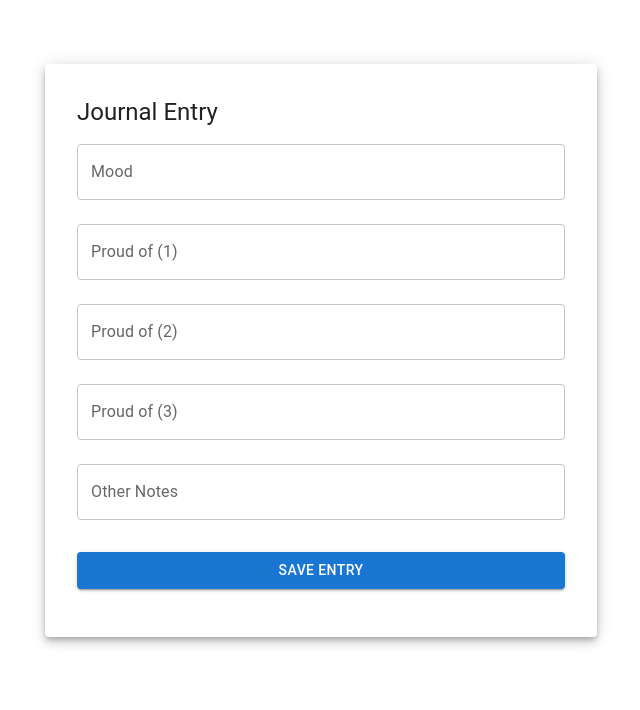
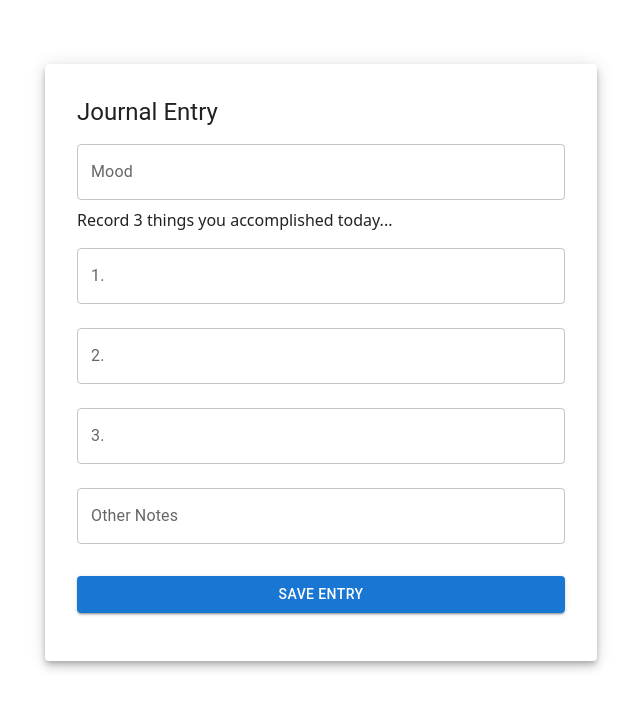
Before and after one commit to AoyingZhang/GlowGrowth, a React (Vite) app in the folder mern/client/: page /journal/1 in a window 1280 px wide. Shown: the top 710 px of the page, without its empty margins (319-959 px from the left). Built offline with nearby package versions, Linux system fonts and the light colour scheme; no server answers.

Commit message:
made minor changes

```diff
--- a/mern/client/src/components/Journal.jsx
+++ b/mern/client/src/components/Journal.jsx
@@ -84,11 +84,12 @@ function Journal() {
             value={entry.mood}
             onChange={handleChange}
           />
+          Record 3 things you accomplished today...
           <TextField
             margin="normal"
             fullWidth
             name="proud1"
-            label="Proud of (1)"
+            label="1. "
             type="text"
             value={entry.proud1}
             onChange={handleChange}
@@ -97,7 +98,7 @@ function Journal() {
             margin="normal"
             fullWidth
             name="proud2"
-            label="Proud of (2)"
+            label="2. "
             type="text"
             value={entry.proud2}
             onChange={handleChange}
@@ -106,7 +107,7 @@ function Journal() {
             margin="normal"
             fullWidth
             name="proud3"
-            label="Proud of (3)"
+            label="3. "
             type="text"
             value={entry.proud3}
             onChange={handleChange}
--- a/mern/client/src/components/UserHomePage.jsx
+++ b/mern/client/src/components/UserHomePage.jsx
@@ -41,7 +41,7 @@ function UserHomePage() {
           Hello {nickname || username}
         </Typography>
         <Button variant="contained" color="primary" sx={{ mb: 1 }} onClick={handleJournalClick}>
-          Record Journal
+          Record today's Journal
         </Button>
       </Paper>
     </Container>
```
